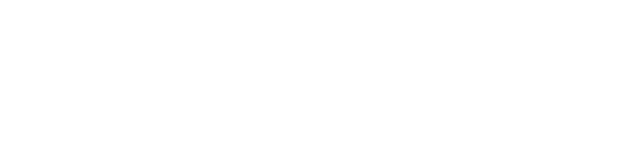
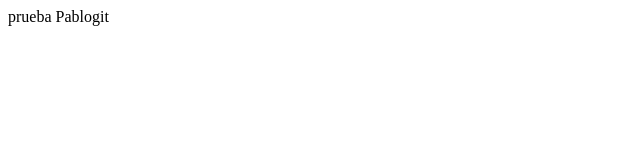
Before and after one commit to liprieto/Proyecto-Final, a plain HTML site: page test4.html in a window 1280 px wide. Shown: the whole page, without its empty margins (0-640 px from the left). Drawn offline with Linux system fonts and the light colour scheme.

Commit message:
Esta es la primera prueba que hago

```diff
--- a/test4.html
+++ b/test4.html
@@ -7,6 +7,6 @@
     <title>Prueba Commit 4</title>
 </head>
 <body>
-
+    prueba Pablogit
 </body>
 </html>
```
